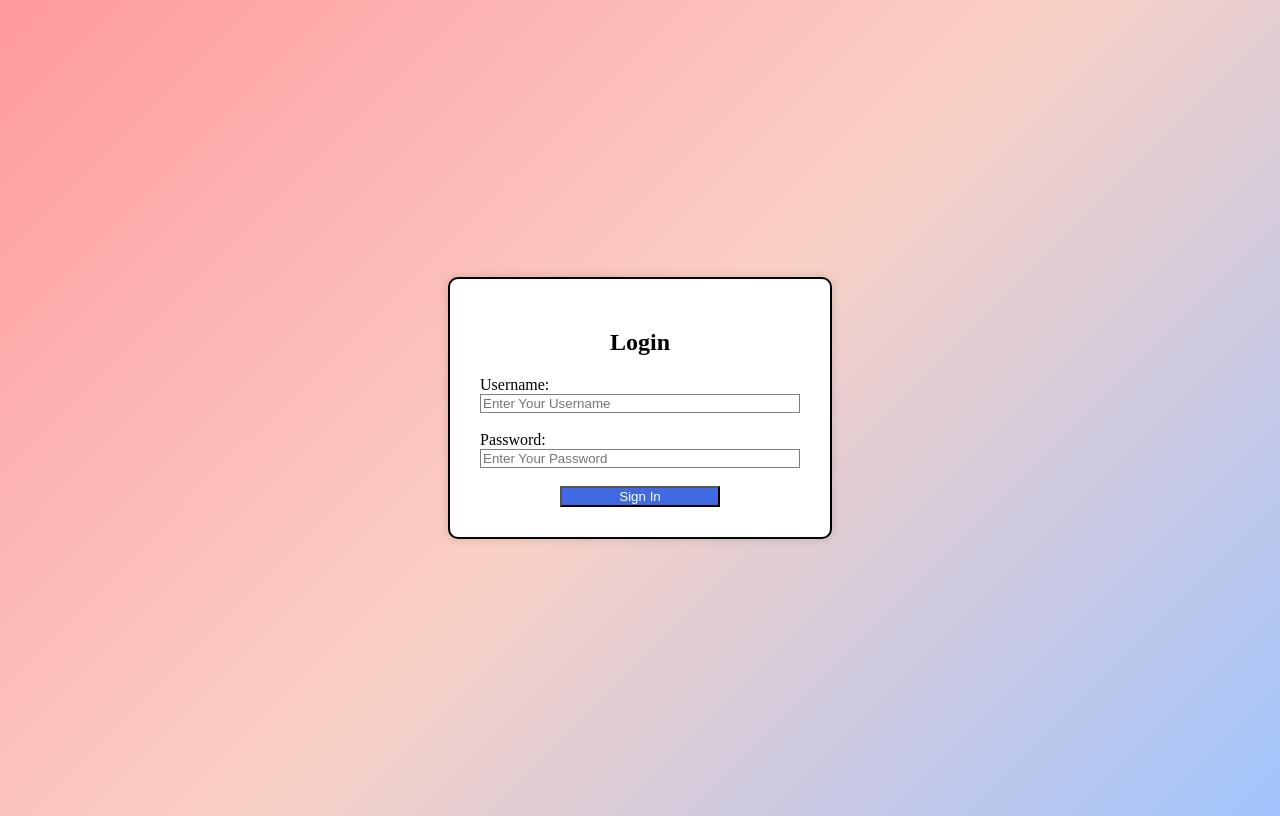
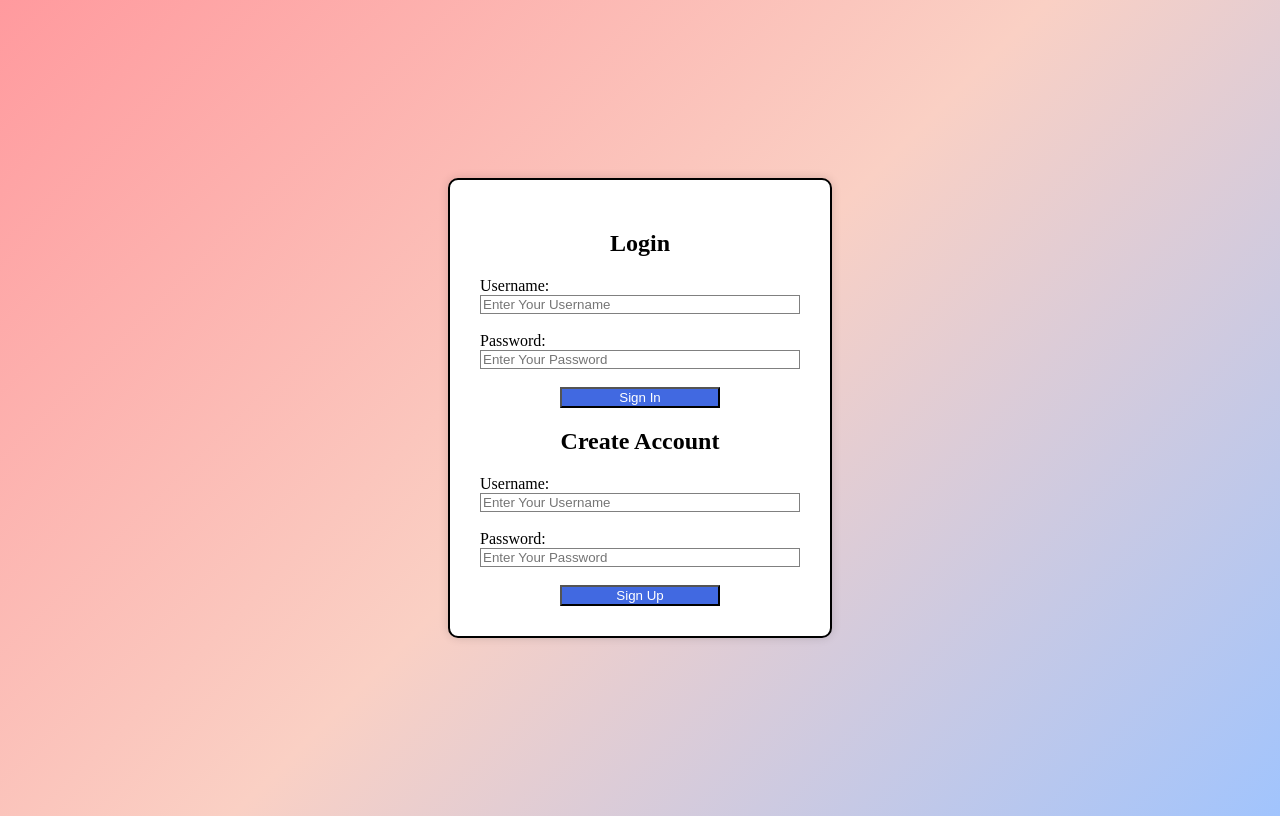
Before and after one commit to wdmcnamee22/csc337-movie-booking, a plain HTML site: page index.html in a window 1280 px wide. Drawn offline with Linux system fonts and the light colour scheme.

Commit message:
Update index.html

```diff
--- a/index.html
+++ b/index.html
@@ -10,6 +10,7 @@
             display: flex;
             justify-content: center;
             height: 100vh;
+
         }
         .box{
             width: 320px;
@@ -19,6 +20,7 @@
             box-shadow: 0 0 10px rgba(0,0,0,0.15);
             text-align: center;
             border: 2px solid black;
+
         }
         label{
             display: block;
@@ -39,18 +41,27 @@
     <body>
         <div class = "box">
             <h2>Login</h2>
-            <form>
+            <form action = "/login" method = "POST">
                 <label for ="username">Username:</label>
                 <input type = "text" id = "username" name = "username" placeholder="Enter Your Username" required>
                 <br>
                 <br>
                 <label for ="password">Password:</label>
-                <input type = "text" id = "password" name = "password" placeholder="Enter Your Password" required>
+                <input type = "password" id = "password" name = "password" placeholder="Enter Your Password" required>
                 <br>
                 <br>
                 <button type = "submit">Sign In</button>
             </form>
-
+            <h2>Create Account</h2>
+            <form action="/register" method="POST">
+                <label for="reg-username">Username:</label>
+                <input type="text" id="reg-username" name="username" placeholder="Enter Your Username" required>
+                <br><br>
+                <label for="reg-password">Password:</label>
+                <input type="password" id="reg-password" name="password" placeholder="Enter Your Password" required>
+                 <br><br>
+                <button type="submit">Sign Up</button>
+            </form>
         </div>
     </body>
 </html>
```
